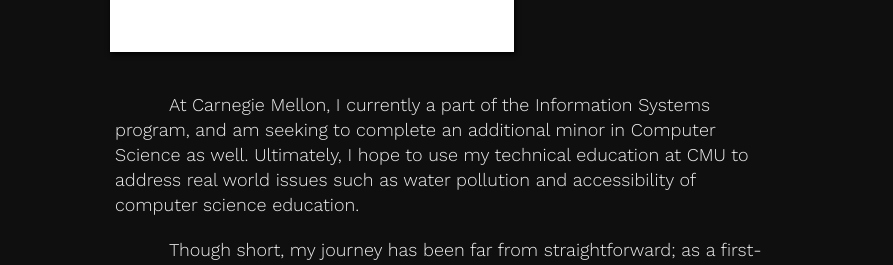
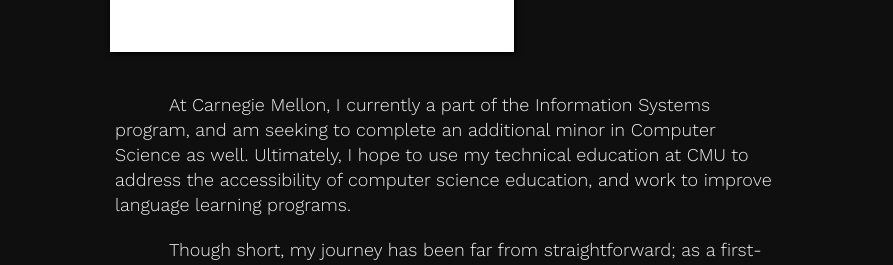
Before and after one commit to alx-zhu/react-personal-website, a React (Create React App) app: page / in a window 1280 px wide. Shown: the part 1928-2193 px from the top of the page, without its empty margins (368-1261 px from the left). Built offline with nearby package versions, Linux system fonts and the light colour scheme.

Commit message:
Changed about text.

```diff
--- a/src/components/about-components/About.js
+++ b/src/components/about-components/About.js
@@ -8,6 +8,8 @@ const About = ({ path }) => {
     <>
       <Navbar path={path} />
       <UnderConstruction />
+      {/* ADD A MY GOALS SECTION */}
+      {/* <h1>MY CURRENT GOALS</h1> */}
       <Footer />
     </>
   );
--- a/src/components/context/homeOptions.js
+++ b/src/components/context/homeOptions.js
@@ -29,7 +29,7 @@ const AboutMeCards = [
     ],
     title: "My Education",
     text: [
-      "At Carnegie Mellon, I currently a part of the Information Systems program, and am seeking to complete an additional minor in Computer Science as well. Ultimately, I hope to use my technical education at CMU to address real world issues such as water pollution and accessibility of computer science education.",
+      "At Carnegie Mellon, I currently a part of the Information Systems program, and am seeking to complete an additional minor in Computer Science as well. Ultimately, I hope to use my technical education at CMU to address the accessibility of computer science education, and work to improve language learning programs.",
       "Though short, my journey has been far from straightforward; as a first-year, I struggled to find passion for my studies as a chemistry major and frequently considered transferring out of CMU. Over my first two semesters, I vacillated between possibilities of transferring to countless different universities, and 5 different majors. However, much to my surprise, I discovered an interest in computer science and found a place as a part of the IS program at Carnegie Mellon. This year, I look forward to beginning a new chapter at CMU, taking classes I am passionate about, and working towards a career that excites me.",
     ],
   },
```
Also changed, not shown: src/components/utility-components/UseFullscreen.js (added, +12 -0 lines).
